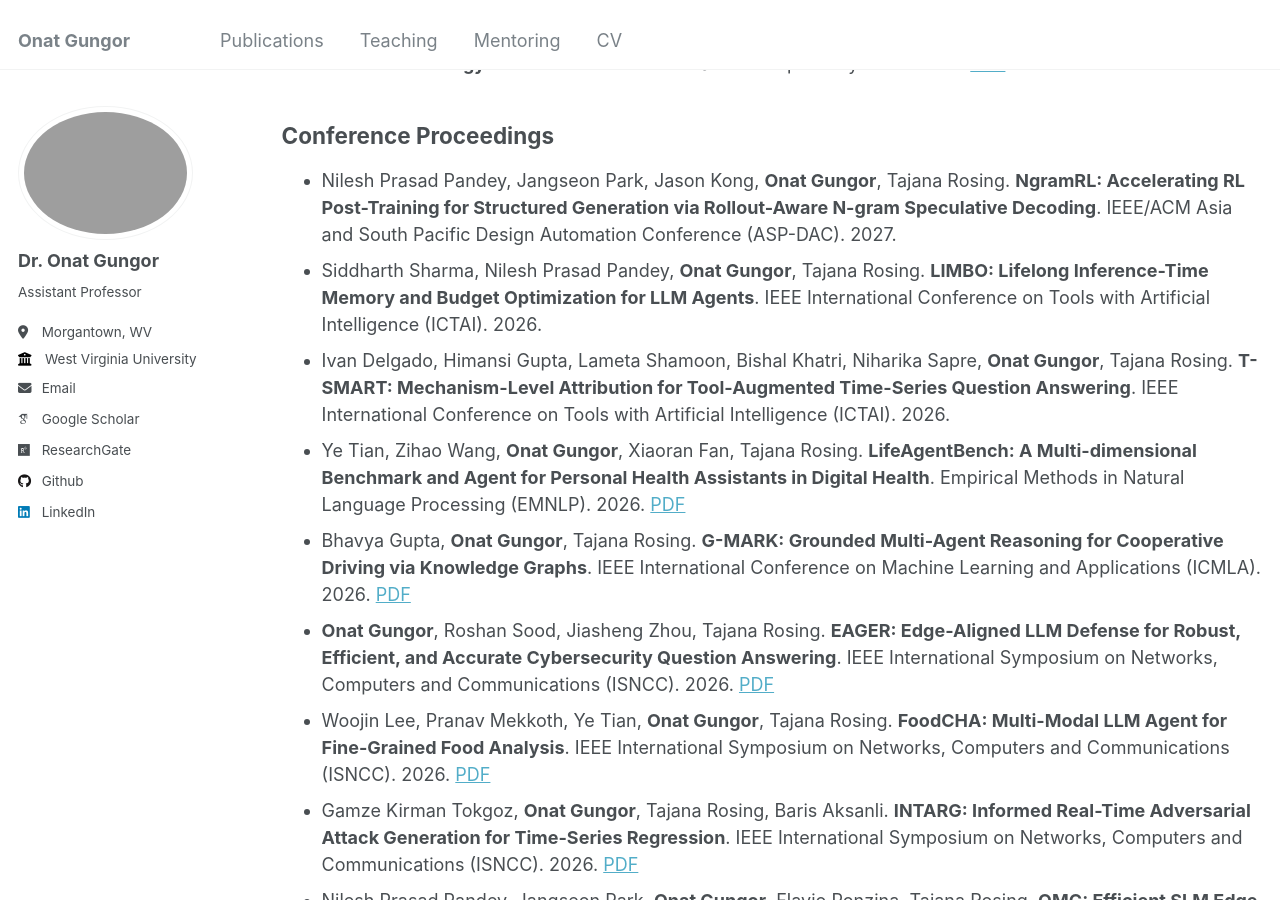
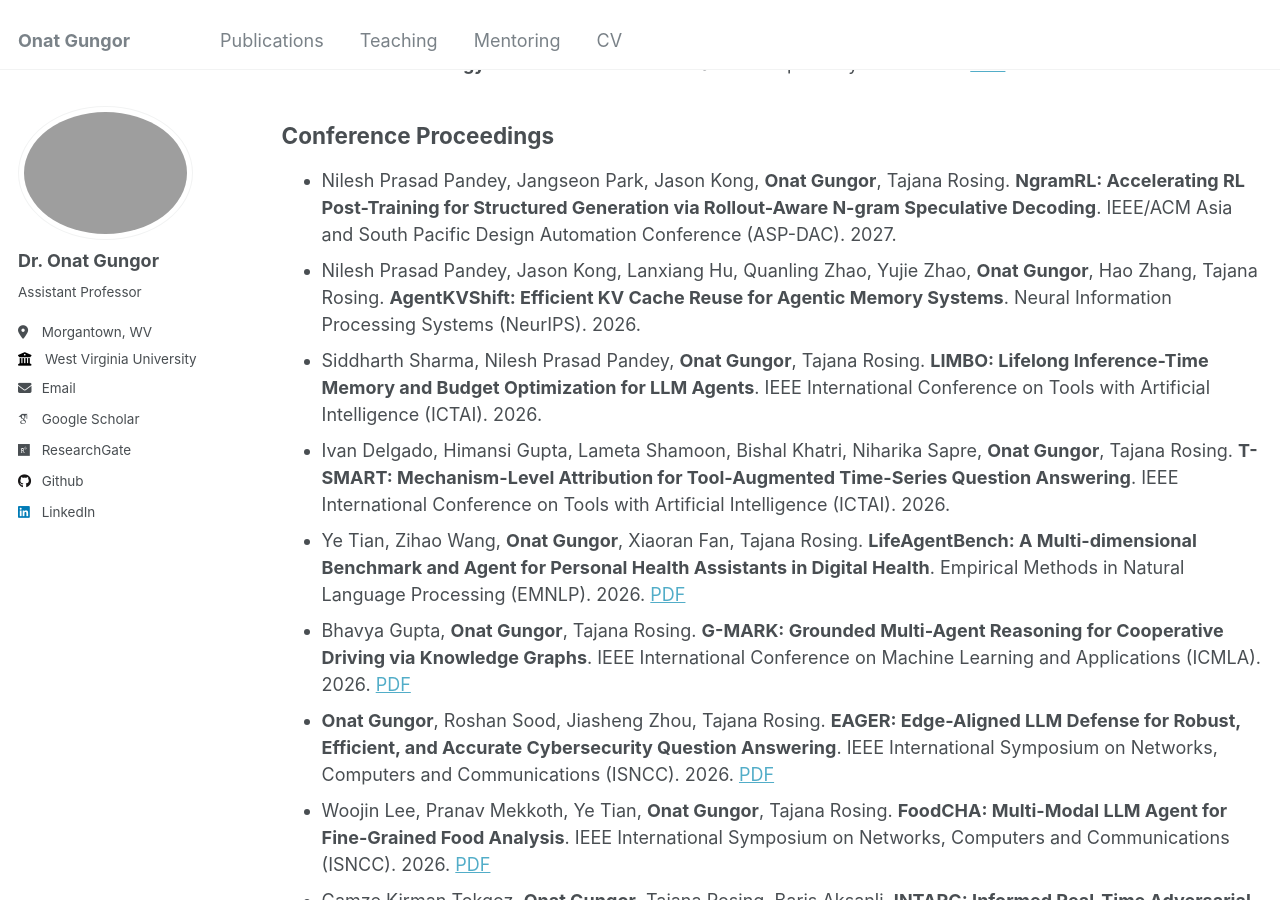
Before and after one commit to onatucsd/onatucsd.github.io, a Jekyll site: the page built from _pages/publications.md, in a window 1280 px wide and 900 px high, scrolled down 696 px. Built offline with Jekyll 4.4.1, drawn with Linux system fonts in a browser that asks for light colours; some web fonts are replaced.

Commit message:
Update publications.md

```diff
--- a/_pages/publications.md
+++ b/_pages/publications.md
@@ -19,6 +19,7 @@ author_profile: true
 ## Conference Proceedings
 * Nilesh Prasad Pandey, Jangseon Park, Jason Kong, **Onat Gungor**, Tajana Rosing. **NgramRL: Accelerating RL Post-Training for Structured
 Generation via Rollout-Aware N-gram Speculative Decoding**. IEEE/ACM Asia and South Pacific Design Automation Conference (ASP-DAC). 2027.
+* Nilesh Prasad Pandey, Jason Kong, Lanxiang Hu, Quanling Zhao, Yujie Zhao, **Onat Gungor**, Hao Zhang, Tajana Rosing. **AgentKVShift: Efficient KV Cache Reuse for Agentic Memory Systems**. Neural Information Processing Systems (NeurIPS). 2026.
 * Siddharth Sharma, Nilesh Prasad Pandey, **Onat Gungor**, Tajana Rosing. **LIMBO: Lifelong Inference-Time Memory and Budget Optimization for LLM Agents**. IEEE International Conference on Tools with Artificial Intelligence (ICTAI). 2026.
 * Ivan Delgado, Himansi Gupta, Lameta Shamoon, Bishal Khatri, Niharika Sapre, **Onat Gungor**, Tajana Rosing. **T-SMART: Mechanism-Level Attribution for
 Tool-Augmented Time-Series Question Answering**. IEEE International Conference on Tools with Artificial Intelligence (ICTAI). 2026.
```
